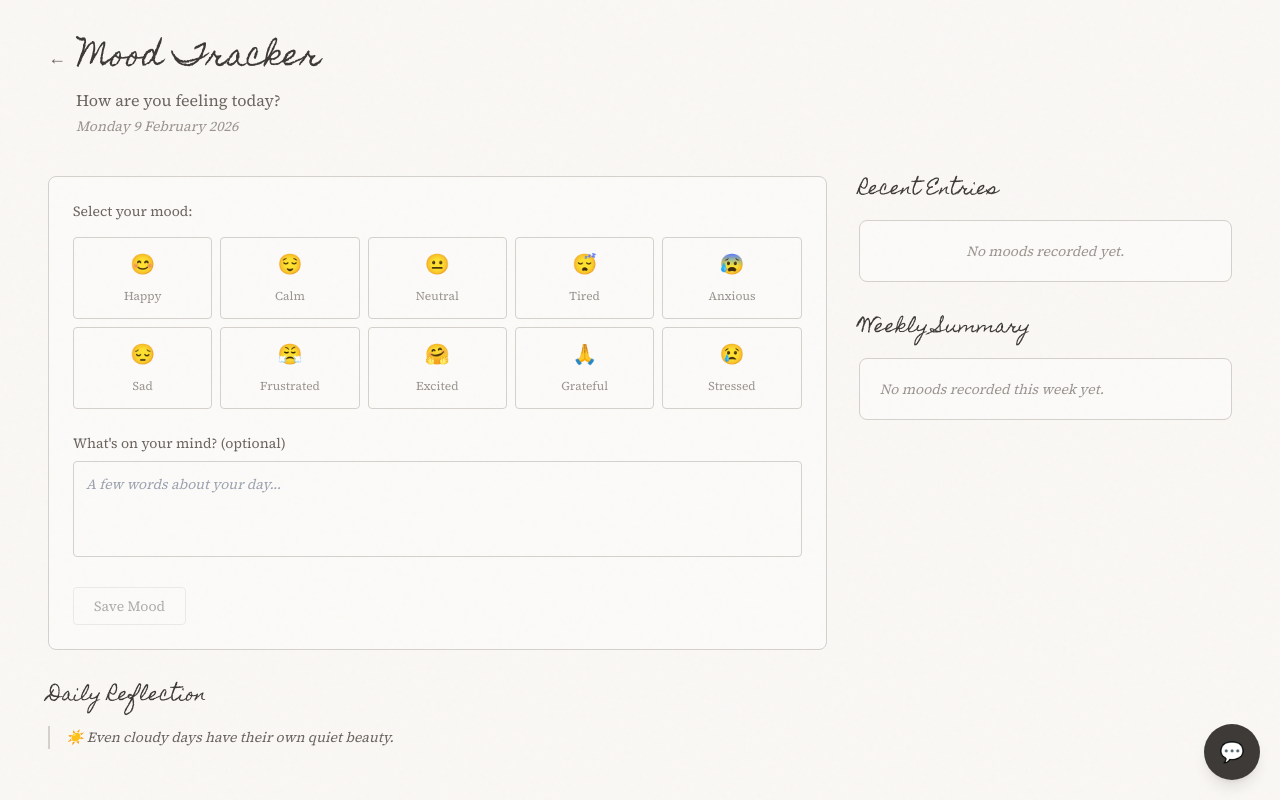
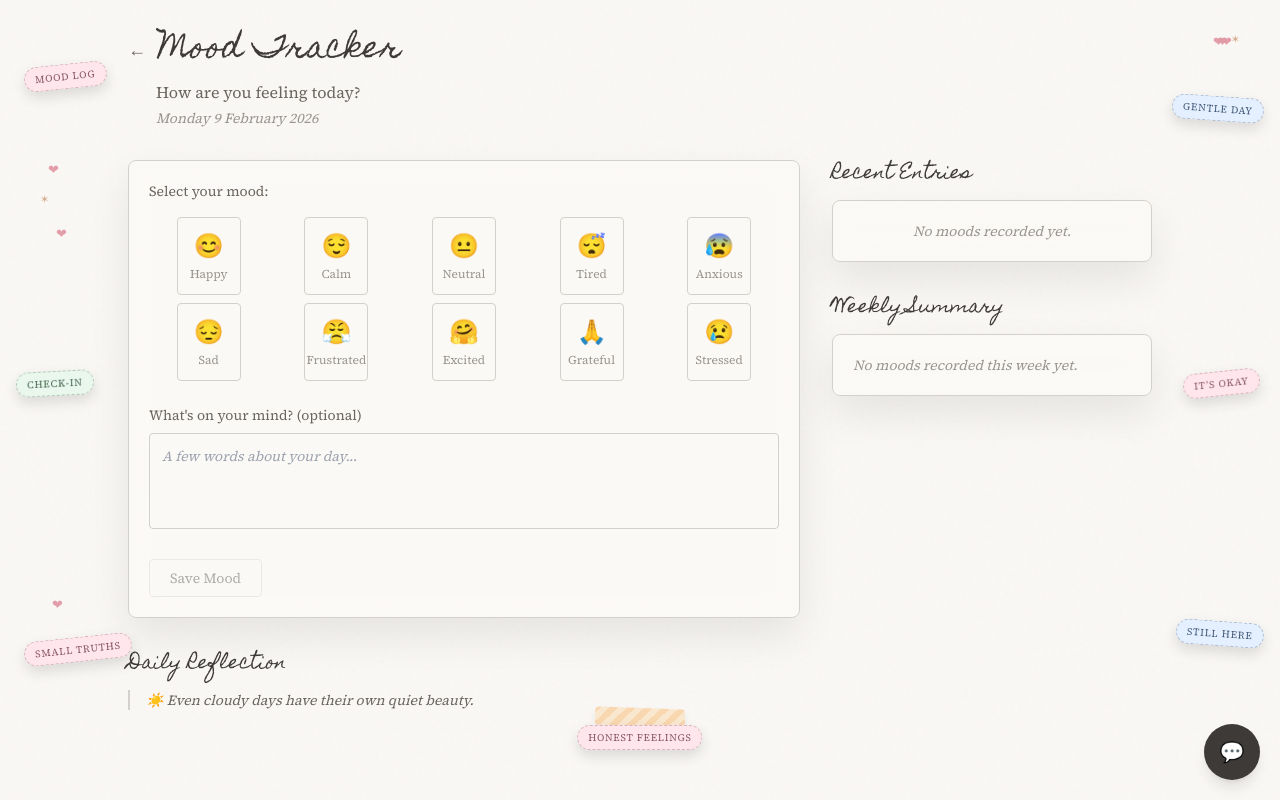
Before and after one commit to Swaliyaa/Mirror, a Flask app: page /mood in a window 1280 px wide. Run offline with Flask 3, Linux system fonts and the light colour scheme; the visitor is signed in with stand-in values (Sample User, id 1); data that the repository does not hold is empty; some libraries are stand-ins or nearby versions.

Commit message:
Update mood.html

```diff
--- a/templates/mood.html
+++ b/templates/mood.html
@@ -103,116 +103,263 @@
       85% { opacity: 1; }
       100% { opacity: 0; }
     }
+
+    /* glassy surfaces (only on inner cards) */
+    .glass-surface {
+      background: rgba(255, 255, 255, 0.45);
+      backdrop-filter: blur(14px) saturate(150%);
+      -webkit-backdrop-filter: blur(14px) saturate(150%);
+      box-shadow: 0 18px 40px rgba(0, 0, 0, 0.08);
+    }
+
+    /* journal stickers + doodles in OUTER gutters only */
+    .sticker-pill {
+      position: absolute;
+      border-radius: 999px;
+      font-size: 10px;
+      letter-spacing: 0.08em;
+      text-transform: uppercase;
+      padding: 4px 10px;
+      background: #ffe6ec;
+      color: #8b5b68;
+      box-shadow: 0 6px 14px rgba(0, 0, 0, 0.12);
+      transform: rotate(-6deg);
+      pointer-events: none;
+      z-index: 1;
+      border: 1px dashed rgba(139, 91, 104, 0.35);
+      white-space: nowrap;
+    }
+
+    .sticker-pill-blue {
+      background: #e4f0ff;
+      color: #4b607e;
+      border-color: rgba(75, 96, 126, 0.35);
+      transform: rotate(4deg);
+    }
+
+    .sticker-pill-green {
+      background: #e9f7ec;
+      color: #4a6b54;
+      border-color: rgba(74, 107, 84, 0.35);
+      transform: rotate(-3deg);
+    }
+
+    .washi-strip {
+      position: absolute;
+      width: 90px;
+      height: 18px;
+      background: repeating-linear-gradient(
+        -45deg,
+        rgba(248, 207, 160, 0.9),
+        rgba(248, 207, 160, 0.9) 6px,
+        rgba(249, 227, 198, 0.9) 6px,
+        rgba(249, 227, 198, 0.9) 12px
+      );
+      opacity: 0.9;
+      border-radius: 4px;
+      box-shadow: 0 4px 10px rgba(0, 0, 0, 0.08);
+      pointer-events: none;
+      z-index: 1;
+    }
+
+    .doodle-heart {
+      position: absolute;
+      font-size: 13px;
+      color: #e19aa5;
+      opacity: 0.95;
+      pointer-events: none;
+      z-index: 1;
+    }
+
+    .doodle-star {
+      position: absolute;
+      font-size: 11px;
+      color: #d3a27f;
+      opacity: 0.85;
+      pointer-events: none;
+      z-index: 1;
+    }
+
+    /* only show gutter decor on large screens where gutters actually exist */
+    @media (max-width: 1023px) {
+      .gutter-decor {
+        display: none;
+      }
+    }
   </style>
   <style>@view-transition { navigation: auto; }</style>
 </head>
 
 <!-- Mood Chatbot -->
-<div id="mood-chatbot" class="fixed bottom-5 right-5 z-50">
-  <button id="chat-toggle" class="w-14 h-14 rounded-full bg-[#3d3a37] text-white text-xl shadow-lg">
+<div id="mood-chatbot" class="fixed bottom-4 right-4 sm:bottom-5 sm:right-5 z-50">
+  <button id="chat-toggle" class="w-12 h-12 sm:w-14 sm:h-14 rounded-full bg-[#3d3a37] text-white text-lg sm:text-xl shadow-lg">
     💬
   </button>
 
-  <div id="chat-window" class="hidden w-72 h-96 bg-[#faf8f5] border border-ink rounded-xl shadow-xl flex flex-col overflow-hidden">
-    <div class="p-3 border-b border-ink text-sm ink-text font-semibold">
+  <div id="chat-window" class="hidden w-64 sm:w-72 h-80 sm:h-96 bg-[#faf8f5] border border-ink rounded-xl shadow-xl flex flex-col overflow-hidden">
+    <div class="p-2.5 sm:p-3 border-b border-ink text-xs sm:text-sm ink-text font-semibold">
       Mirror Companion
     </div>
 
-    <div id="chat-messages" class="flex-1 p-3 space-y-2 text-sm overflow-y-auto"></div>
+    <div id="chat-messages" class="flex-1 p-2.5 sm:p-3 space-y-2 text-xs sm:text-sm overflow-y-auto"></div>
 
     <div class="p-2 border-t border-ink">
       <input id="chat-input" type="text" placeholder="Type here..."
-        class="w-full px-2 py-1 border border-ink rounded text-sm focus:outline-none">
+        class="w-full px-2 py-1 border border-ink rounded text-xs sm:text-sm focus:outline-none">
     </div>
   </div>
 </div>
 
-<body class="h-full paper-bg font-body">
+<body class="h-full paper-bg font-body text-[14px] sm:text-[15px]">
   <div id="app-wrapper" class="min-h-screen w-full overflow-auto">
-    <div class="w-full px-4 sm:px-6 lg:px-12 py-6 lg:py-10">
+    <!-- outer relative wrapper defines gutters; inner max-w-5xl is safe zone -->
+    <div class="relative max-w-6xl mx-auto px-3 sm:px-4 lg:px-12 py-5 lg:py-8">
+      <!-- gutter stickers & doodles (never inside safe zone) -->
+      <div class="gutter-decor">
+        <!-- left side -->
+        <div class="sticker-pill top-16 -left-10">
+          mood log
+        </div>
+        <div class="sticker-pill sticker-pill-green top-1/2 -left-12">
+          check‑in
+        </div>
+        <div class="sticker-pill bottom-20 -left-10">
+          small truths
+        </div>
+
+        <!-- right side -->
+        <div class="sticker-pill sticker-pill-blue top-24 -right-12">
+          gentle day
+        </div>
+        <div class="sticker-pill top-1/2 -right-11">
+          it’s okay
+        </div>
+        <div class="sticker-pill sticker-pill-blue bottom-24 -right-12">
+          still here
+        </div>
+
+        <!-- bottom center washi + label, below main cards -->
+        <div class="washi-strip bottom-4 left-1/2 -translate-x-1/2 rotate-2"></div>
+        <div class="sticker-pill bottom-4 left-1/2 -translate-x-1/2 translate-y-6 rotate-0">
+          honest feelings
+        </div>
+
+        <!-- hearts & stars hugging the edges -->
+        <div class="doodle-heart top-40 -left-4">
+          ❤
+        </div>
+        <div class="doodle-heart top-56 -left-2">
+          ❤
+        </div>
+        <div class="doodle-heart bottom-32 -left-3">
+          ❤
+        </div>
+
+        <div class="doodle-heart top-38 -right-4">
+          ❤
+        </div>
+        <div class="doodle-heart top-54 -right-2">
+          ❤
+        </div>
+        <div class="doodle-heart bottom-30 -right-3">
+          ❤
+        </div>
+
+        <div class="doodle-star top-48 -left-6">
+          ✶
+        </div>
+        <div class="doodle-star bottom-26 -right-6">
+          ✶
+        </div>
+      </div>
+
+      <!-- SAFE ZONE: all functional UI lives inside this container -->
+      <div class="max-w-5xl mx-auto">
         <!-- Header -->
-      <header class="mb-8 lg:mb-10">
-        <div class="flex items-center gap-3 mb-3">
+        <header class="mb-6 lg:mb-8">
+          <div class="flex items-center gap-2 sm:gap-3 mb-2 sm:mb-3">
             <button id="back-btn"
-                  class="ink-light hover:ink-text transition-colors text-lg"
+                    class="ink-light hover:ink-text transition-colors text-base sm:text-lg"
                     aria-label="Go back"
                     onclick="window.location.href='/dashboard';">←</button>
-          <h1 id="page-title" class="font-journal text-2xl sm:text-3xl ink-text">Mood Tracker</h1>
+            <h1 id="page-title" class="font-journal text-xl sm:text-3xl ink-text">Mood Tracker</h1>
           </div>
-        <p id="page-subtitle" class="ink-light text-sm sm:text-base ml-7 mb-1">How are you feeling today?</p>
-        <p id="date-display" class="ink-faint text-xs sm:text-sm ml-7 italic"></p>
+          <p id="page-subtitle" class="ink-light text-[13px] sm:text-sm md:text-base ml-7 mb-1">How are you feeling today?</p>
+          <p id="date-display" class="ink-faint text-[11px] sm:text-xs md:text-sm ml-7 italic"></p>
         </header>
 
         <!-- Main layout: stack on mobile, two columns on large -->
-      <div class="grid grid-cols-1 lg:grid-cols-3 gap-6 lg:gap-8">
+        <div class="grid grid-cols-1 lg:grid-cols-3 gap-4 sm:gap-6 lg:gap-8">
           <!-- Left: today's mood + reflection -->
-        <div class="lg:col-span-2 space-y-8">
+          <div class="lg:col-span-2 space-y-6 sm:space-y-8">
             <!-- Today's Mood Section -->
             <section class="mb-0">
-            <div class="border border-ink rounded-lg p-4 sm:p-6 bg-white/30">
+              <div class="border border-ink rounded-lg p-3 sm:p-5 bg-white/30 glass-surface">
                 <!-- Mood Selection -->
-              <div class="mb-6">
-                <p class="ink-light text-sm mb-4">Select your mood:</p>
-                <div id="mood-grid" class="grid grid-cols-5 sm:grid-cols-5 gap-2">
+                <div class="mb-5 sm:mb-6">
+                  <p class="ink-light text-[13px] sm:text-sm mb-3 sm:mb-4">Select your mood:</p>
+                  <div id="mood-grid"
+                       class="grid grid-cols-5 gap-1.5 sm:gap-2 justify-items-center">
                     <!-- Mood buttons will be generated here -->
                   </div>
                 </div>
                 <!-- Selected Mood Display -->
-              <div id="selected-mood-display" class="mb-6 hidden">
-                <p class="ink-light text-sm italic"></p>
+                <div id="selected-mood-display" class="mb-5 sm:mb-6 hidden">
+                  <p class="ink-light text-[13px] sm:text-sm italic"></p>
                 </div>
                 <!-- Reflection Input -->
-              <div class="mb-6">
-                <label for="reflection-input" id="reflection-label" class="block ink-light text-sm mb-2">
+                <div class="mb-5 sm:mb-6">
+                  <label for="reflection-input" id="reflection-label" class="block ink-light text-[13px] sm:text-sm mb-2">
                     What's on your mind? (optional)
                   </label>
                   <textarea
                     id="reflection-input"
-                  class="w-full h-24 p-3 border border-ink rounded bg-transparent ink-text text-sm resize-none focus:outline-none focus:border-[#3d3a3
-7]"
+                    class="w-full h-24 p-3 border border-ink rounded bg-transparent ink-text text-[13px] sm:text-sm resize-none focus:outline-none focus:border-[#3d3a37]"
                     placeholder="A few words about your day..."></textarea>
                 </div>
                 <!-- Save Button -->
-              <div class="flex flex-wrap items-center gap-3">
-                <button id="save-btn" class="save-btn px-5 py-2 border border-ink rounded ink-text text-sm" disabled>
+                <div class="flex flex-wrap items-center gap-2 sm:gap-3">
+                  <button id="save-btn" class="save-btn px-4 sm:px-5 py-1.5 sm:py-2 border border-ink rounded ink-text text-[13px] sm:text-sm" disabled>
                     Save Today's Mood
                   </button>
-                <span id="success-message" class="ink-light text-sm italic hidden"></span>
+                  <span id="success-message" class="ink-light text-[12px] sm:text-sm italic hidden"></span>
                 </div>
               </div>
             </section>
 
             <!-- Daily Reflection Section -->
             <section class="mb-0">
-            <h2 class="font-journal text-lg ink-text mb-3 sm:mb-4">Daily Reflection</h2>
+              <h2 class="font-journal text-base sm:text-lg ink-text mb-2 sm:mb-3">Daily Reflection</h2>
               <div class="border-l-2 border-ink pl-3 sm:pl-4">
-              <p id="daily-reflection" class="ink-light text-sm italic leading-relaxed"></p>
+                <p id="daily-reflection" class="ink-light text-[13px] sm:text-sm italic leading-relaxed"></p>
               </div>
             </section>
           </div>
 
           <!-- Right: entries + weekly summary -->
-        <div class="space-y-8">
+          <div class="space-y-6 sm:space-y-8">
             <!-- Recent Entries Section -->
             <section class="mb-0">
-            <div class="flex items-baseline justify-between mb-3 sm:mb-4">
-              <h2 class="font-journal text-lg ink-text">Recent Entries</h2>
-              <span id="entry-count" class="ink-faint text-xs"></span>
+              <div class="flex items-baseline justify-between mb-2 sm:mb-3">
+                <h2 class="font-journal text-base sm:text-lg ink-text">Recent Entries</h2>
+                <span id="entry-count" class="ink-faint text-[11px] sm:text-xs"></span>
               </div>
-            <div id="entries-container" class="border border-ink rounded-lg bg-white/30 max-h-80 overflow-y-auto">
+              <div id="entries-container" class="border border-ink rounded-lg bg-white/30 glass-surface max-h-72 sm:max-h-80 overflow-y-auto">
                 <!-- Entries will be rendered here -->
               </div>
             </section>
 
             <!-- Weekly Summary Section -->
             <section class="mb-0">
-            <h2 class="font-journal text-lg ink-text mb-3 sm:mb-4">Weekly Summary</h2>
-            <div id="weekly-summary" class="border border-ink rounded-lg p-4 sm:p-5 bg-white/30">
+              <h2 class="font-journal text-base sm:text-lg ink-text mb-2 sm:mb-3">Weekly Summary</h2>
+              <div id="weekly-summary" class="border border-ink rounded-lg p-3 sm:p-5 bg-white/30 glass-surface">
                 <!-- Summary will be rendered here -->
               </div>
             </section>
           </div>
         </div>
+      </div>
+      <!-- end safe zone -->
     </div>
   </div>
 
@@ -266,7 +413,6 @@
     // State
     let selectedMood = null;
     let allEntries = [];
-
     let isLoading = false;
 
     const moodResponses = {
@@ -359,19 +505,19 @@
       return weekStart;
     }
 
-    // Initialize mood grid
+    // Initialize mood grid – responsive buttons
     function initMoodGrid() {
       const grid = document.getElementById('mood-grid');
       grid.innerHTML = '';
 
       moods.forEach(mood => {
         const btn = document.createElement('button');
-        btn.className = 'mood-btn p-3 border border-ink rounded text-center';
+        btn.className = 'mood-btn flex flex-col items-center justify-center gap-1 p-2 sm:p-3 border border-ink rounded text-center w-14 sm:w-16';
         btn.setAttribute('data-mood', mood.name);
         btn.setAttribute('aria-label', mood.name);
         btn.innerHTML = `
-          <span class="text-xl block mb-1">${mood.emoji}</span>
-          <span class="ink-faint text-xs">${mood.name}</span>
+          <span class="text-xl sm:text-2xl leading-none block">${mood.emoji}</span>
+          <span class="ink-faint text-[10px] sm:text-xs leading-tight break-words">${mood.name}</span>
         `;
         btn.addEventListener('click', () => selectMood(mood));
         grid.appendChild(btn);
@@ -382,17 +528,14 @@
     function selectMood(mood) {
       selectedMood = mood;
 
-      // Update UI
       document.querySelectorAll('.mood-btn').forEach(btn => {
         btn.classList.toggle('selected', btn.dataset.mood === mood.name);
       });
 
-      // Show selected mood display
       const display = document.getElementById('selected-mood-display');
       display.classList.remove('hidden');
       display.querySelector('p').textContent = `${mood.emoji} Feeling ${mood.name.toLowerCase()}`;
 
-      // Enable save button
       document.getElementById('save-btn').disabled = false;
     }
 
@@ -457,27 +600,26 @@
 
       if (entries.length === 0) {
         container.innerHTML = `
-          <p class="ink-faint text-sm italic p-5 text-center">No moods recorded yet.</p>
+          <p class="ink-faint text-[13px] sm:text-sm italic p-4 sm:p-5 text-center">No moods recorded yet.</p>
         `;
         countEl.textContent = '';
         return;
       }
 
-      // Sort by timestamp, newest first
       const sorted = [...entries].sort((a, b) => b.timestamp - a.timestamp).slice(0, 3);
 
       countEl.textContent = `${entries.length} ${entries.length === 1 ? 'entry' : 'entries'}`;
 
       container.innerHTML = sorted.map(entry => `
-        <div class="entry-card p-4">
-          <div class="flex items-start gap-3">
-            <span class="text-xl">${entry.mood_emoji}</span>
+        <div class="entry-card p-3 sm:p-4">
+          <div class="flex items-start gap-2 sm:gap-3">
+            <span class="text-lg sm:text-xl">${entry.mood_emoji}</span>
             <div class="flex-1 min-w-0">
-              <div class="flex items-baseline justify-between gap-2 mb-1">
-                <span class="ink-text text-sm">${entry.mood_name}</span>
-                <span class="ink-faint text-xs">${formatEntryDate(entry.date)}</span>
+              <div class="flex items-baseline justify-between gap-2 mb-0.5 sm:mb-1">
+                <span class="ink-text text-[13px] sm:text-sm">${entry.mood_name}</span>
+                <span class="ink-faint text-[11px] sm:text-xs">${formatEntryDate(entry.date)}</span>
               </div>
-              ${entry.reflection ? `<p class="ink-light text-sm italic truncate">${entry.reflection}</p>` : ''}
+              ${entry.reflection ? `<p class="ink-light text-[12px] sm:text-sm italic truncate">${entry.reflection}</p>` : ''}
             </div>
           </div>
         </div>
@@ -489,17 +631,15 @@
       const container = document.getElementById('weekly-summary');
       const weekStart = getWeekStart();
 
-      // Filter entries from this week
       const weekEntries = entries.filter(e => e.timestamp >= weekStart.getTime());
 
       if (weekEntries.length === 0) {
         container.innerHTML = `
-          <p class="ink-faint text-sm italic">No moods recorded this week yet.</p>
+          <p class="ink-faint text-[13px] sm:text-sm italic">No moods recorded this week yet.</p>
         `;
         return;
       }
 
-      // Find most common mood
       const moodCounts = {};
       weekEntries.forEach(e => {
         const key = `${e.mood_emoji}|${e.mood_name}`;
@@ -510,7 +650,6 @@
         .sort((a, b) => b[1] - a[1])[0][0]
         .split('|');
 
-      // Calculate trend (simple comparison of first half vs second half of week)
       let trend = 'Stable';
       if (weekEntries.length >= 3) {
         const positiveNames = ['Happy', 'Calm', 'Excited', 'Grateful'];
@@ -531,18 +670,18 @@
       }
 
       container.innerHTML = `
-        <div class="space-y-3">
+        <div class="space-y-2 sm:space-y-3">
           <div class="flex items-baseline justify-between">
-            <span class="ink-light text-sm">Most common mood</span>
-            <span class="ink-text text-sm">${mostCommon[0]} ${mostCommon[1]}</span>
+            <span class="ink-light text-[13px] sm:text-sm">Most common mood</span>
+            <span class="ink-text text-[13px] sm:text-sm">${mostCommon[0]} ${mostCommon[1]}</span>
           </div>
           <div class="flex items-baseline justify-between">
-            <span class="ink-light text-sm">Mood trend</span>
-            <span class="ink-text text-sm italic">${trend}</span>
+            <span class="ink-light text-[13px] sm:text-sm">Mood trend</span>
+            <span class="ink-text text-[13px] sm:text-sm italic">${trend}</span>
           </div>
           <div class="flex items-baseline justify-between">
-            <span class="ink-light text-sm">Entries this week</span>
-            <span class="ink-text text-sm">${weekEntries.length}</span>
+            <span class="ink-light text-[13px] sm:text-sm">Entries this week</span>
+            <span class="ink-text text-[13px] sm:text-sm">${weekEntries.length}</span>
           </div>
         </div>
       `;
@@ -666,8 +805,8 @@
     function addChatMessage(text, from = 'bot') {
       const div = document.createElement('div');
       div.className = from === 'bot'
-        ? 'bg-white/60 p-2 rounded text-ink'
-        : 'text-right text-ink';
+        ? 'bg-white/60 p-2 rounded ink-text text-xs sm:text-sm'
+        : 'text-right ink-text text-xs sm:text-sm';
       div.textContent = text;
       chatMessages.appendChild(div);
       chatMessages.scrollTop = chatMessages.scrollHeight;
```
Lines whose indentation alone changed are shown as unchanged.
